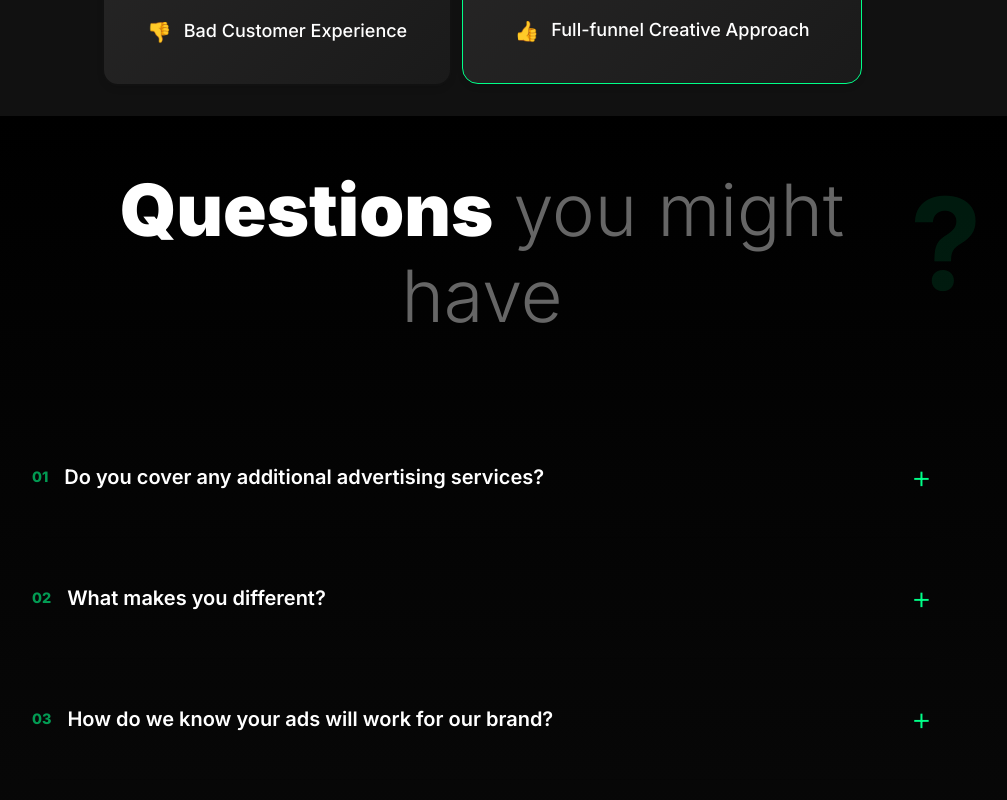
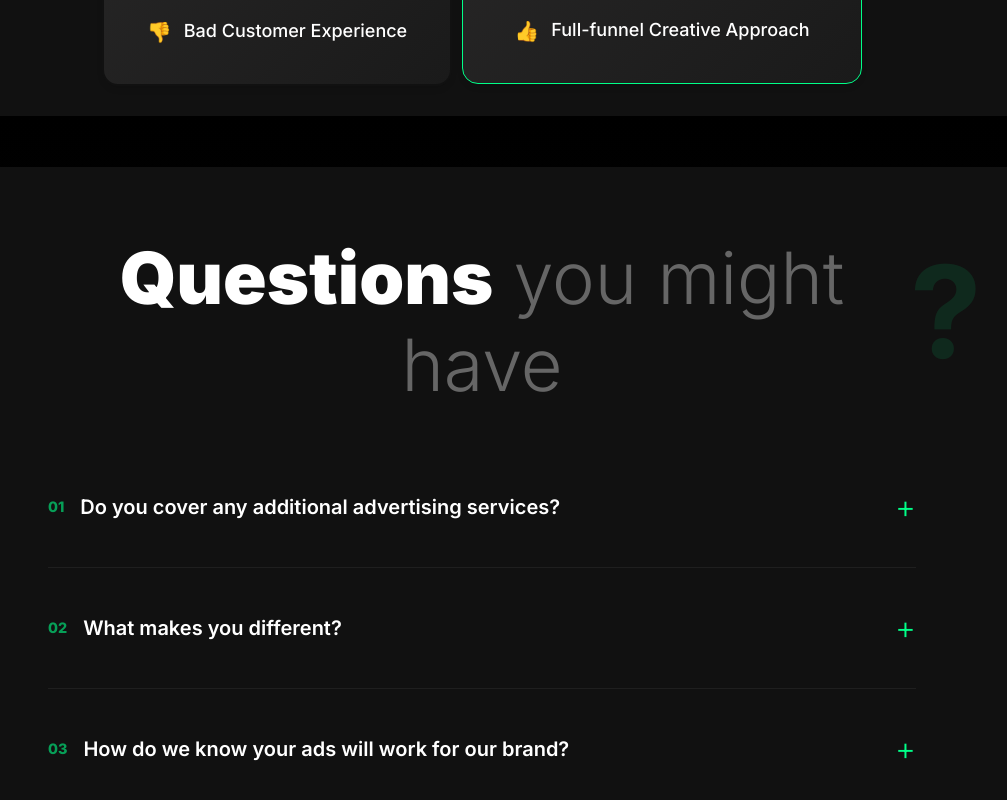
Before and after one commit to Mo-Ibra/jeremiah-portfolio, a Next.js app: page / in a window 1280 px wide. Shown: the part 11184-11984 px from the top of the page, without its empty margins (158-1165 px from the left). Built offline with nearby package versions, Linux system fonts and the light colour scheme.

Commit message:
Fix Faqs

```diff
--- a/components/Faqs.js
+++ b/components/Faqs.js
@@ -7,17 +7,13 @@ import { faqData } from "@/data/data";
 const Faqs = () => {
   return (
     <section id="faqs" className="faqs-section">
+      <div className="container">
         <div className="faqs-container">
-        <h2
-          className="faqs-title"
-        >
+          <h2 className="faqs-title">
             <span className="f-bold">Questions</span>
             <span className="f-thin"> you might have</span>
           </h2>
-
-        <div
-          className="faq-list"
-        >
+          <div className="faq-list">
             {faqData.map((faq, index) => (
               <div key={index} className="faq-item">
                 <input type="checkbox" id={`faq${index}`} />
@@ -32,6 +28,7 @@ const Faqs = () => {
             ))}
           </div>
         </div>
+      </div>
     </section>
   );
 };
--- a/styles/dtc-comparison.css
+++ b/styles/dtc-comparison.css
@@ -29,7 +29,6 @@
   max-width: 1200px;
   margin: 0 auto;
   position: relative;
-
   background: #111;
   padding: 30px;
   border-radius: 20px;
--- a/styles/faq.css
+++ b/styles/faq.css
@@ -5,6 +5,15 @@
   overflow: hidden;
 
   background: linear-gradient(#000000 0%, #0a0a0a 100%);
+}
+
+.faqs-section .container {
+  background: #111;
+  border-radius: 20px;
+  max-width: 1200px;
+  margin: 0 auto;
+  padding: 30px;
+  position: relative;
 }
 
 .faqs-container {
@@ -15,7 +24,8 @@
 .faqs-title {
   font-size: clamp(2.5rem, 5vw + 0.5rem, 5rem);
   text-align: center;
-  margin-bottom: clamp(3rem, 6vw, 5rem);
+  margin-top: clamp(1.5rem, 3vw, 2.5rem);
+  margin-bottom: clamp(1.5rem, 3vw, 2.5rem);
   line-height: 1.2;
   position: relative;
 }
@@ -58,13 +68,19 @@
 
 .faq-list {
   max-width: 100%;
+  padding: 0 1rem;
+  border-radius: 1rem;
 }
 
 .faq-item {
-  border-bottom: 1px solid rgba(0, 0, 0, 0.1);
+  border-bottom: 1px solid rgba(156, 156, 156, 0.1);
   padding: clamp(1.5rem, 3vw, 2rem) 0;
   position: relative;
   overflow: hidden;
+}
+
+.faq-item:last-child {
+  border-bottom: none;
 }
 
 .faq-item input[type="checkbox"] {
@@ -117,12 +133,12 @@
   opacity: 0;
   font-weight: 400;
   font-size: clamp(1rem, 1.8vw, 1.05rem);
-  color: #555;
-  transition: all 0.5s cubic-bezier(0.4, 0, 0.2, 1);
-  margin-left: clamp(2rem, 4vw, 3rem);
+  color: var(--gray-text);
+  /* margin-left: clamp(2rem, 4vw, 3rem); */
   margin-top: 0;
   line-height: 1.8;
   transform: translateY(-10px);
+  transition: all 0.5s ease;
 }
 
 .faq-item input:checked ~ .faq-answer {
@@ -130,4 +146,8 @@
   opacity: 1;
   margin-top: 1rem;
   transform: translateY(0);
+
+  background: linear-gradient(135deg, #2b2a2a 0%, #1a1a1a 100%);
+  padding: 1rem;
+  border-radius: 1rem;
 }
```
Also changed, not shown: app/globals.css (line endings or trailing spaces). Lines whose indentation alone changed are shown as unchanged.
